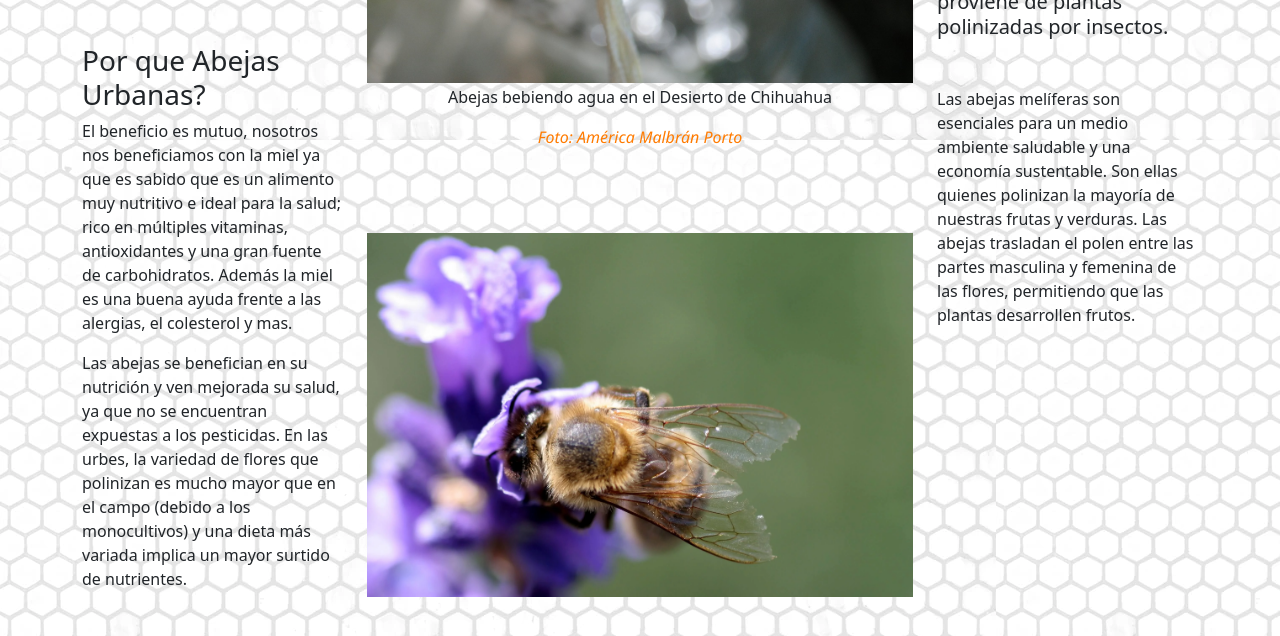
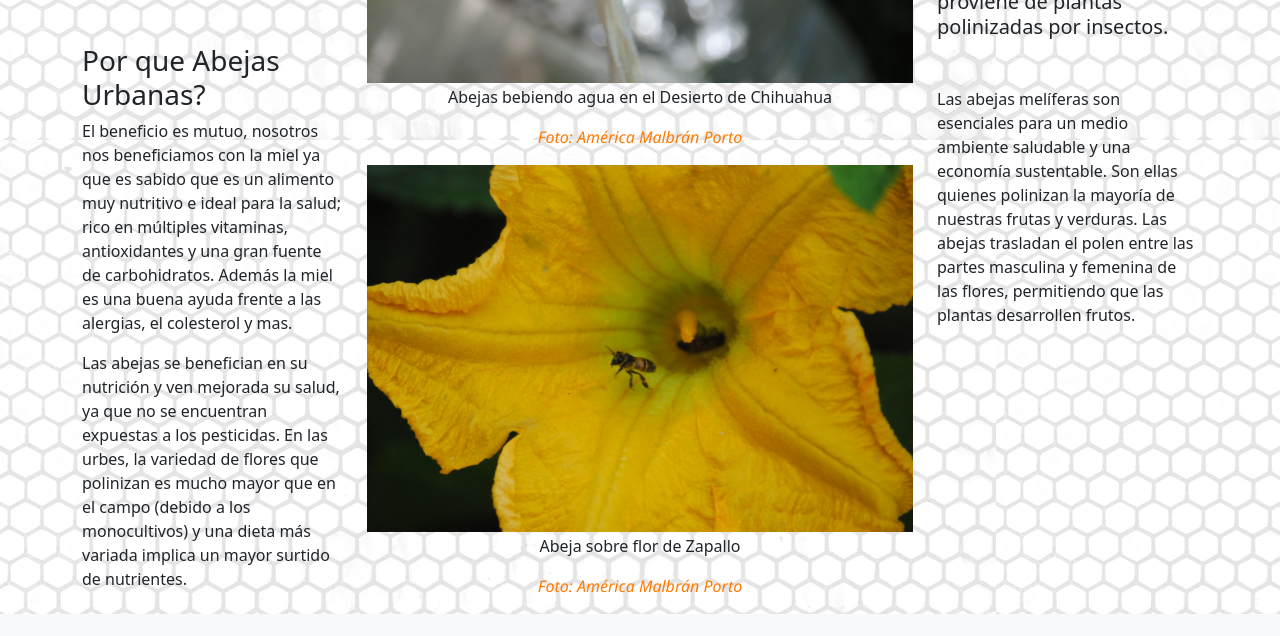
Before and after one commit to Marcelo-gil/Apicultura-Urbana-con-Boostrap, a website: page index.html in a window 1280 px wide. Shown: the part 524-1160 px from the top of the page. Drawn offline with nearby package versions, Linux system fonts and the light colour scheme.

Commit message:
nueva foto index

```diff
--- a/index.html
+++ b/index.html
@@ -58,7 +58,10 @@
                     <img src="./imagenes/fotodeamerica.jpeg" class="w-100 imgAjuste" alt="Abejas bebiendo agua en el Desierto de Chihuahua">
                     <p class="leyenda">Abejas bebiendo agua en el Desierto de Chihuahua</p>
                     <p class="firma">Foto: América Malbrán Porto</p>
-                    <img src="./imagenes/abeja_lila.webp" class="d-block w-100 imgAjuste" alt="Foto Abeja sobre una flor Lila">
+                    <img src="./imagenes/FlordeZapallo.jpeg" class="w-100 imgAjuste" alt="Abejas sobre flor de Zapallo">
+                    <p class="leyenda">Abeja sobre flor de Zapallo</p>
+                    <p class="firma">Foto: América Malbrán Porto</p>
+                    <!-- <img src="./imagenes/abeja_lila.webp" class="d-block w-100 imgAjuste" alt="Foto Abeja sobre una flor Lila"> -->
                     <!-- <video preload loop muted controls class="imagenVideo1 mt-5">
                       <source src="./videos/Video_borraja.mp4" type="video/mp4">
                       no soportado
```
Also changed, not shown: imagenes/FlordeZapallo.jpeg (added).
